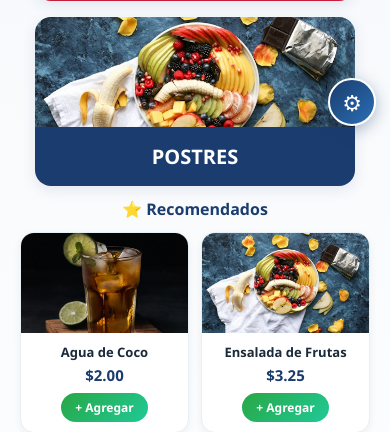
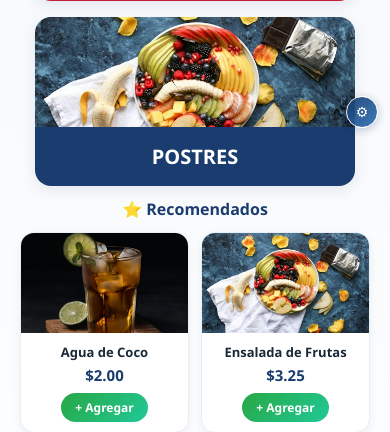
Before and after one commit to paopao0380-svg/recarga-veloz, a Flask app: page / in a window 390 px wide. Shown: the part 704-1136 px from the top of the page. Run offline with Flask 3, Linux system fonts and the light colour scheme; data comes from the database, SQL or seed files in the repository; data that the repository does not hold is empty; some libraries are stand-ins or nearby versions.

Commit message:
Adjust FAB configuration styles for responsiveness

```diff
--- a/templates/index.html
+++ b/templates/index.html
@@ -360,35 +360,37 @@
         /* Tuerca de configuración: esquina inferior derecha */
         .fab-config {
             position: fixed;
-            right: 18px;
-            bottom: 18px;
+            right: 14px;
+            bottom: 14px;
             z-index: 9999;
             display: flex;
             align-items: center;
             justify-content: center;
-            width: 52px;
-            height: 52px;
+            width: 36px;
+            height: 36px;
             border-radius: 50%;
             background: linear-gradient(135deg, #1a3c6e 0%, #2a6fb5 100%);
             color: #fff !important;
             text-decoration: none !important;
-            font-size: 24px;
-            border: 2px solid #fff;
-            box-shadow: 0 4px 16px rgba(26, 60, 110, 0.35);
+            font-size: 16px;
+            border: 1.5px solid #fff;
+            box-shadow: 0 2px 10px rgba(26, 60, 110, 0.3);
             transition: transform 0.18s ease, box-shadow 0.18s ease;
             line-height: 1;
+            opacity: 0.92;
         }
         .fab-config:hover {
-            transform: rotate(45deg) scale(1.08);
-            box-shadow: 0 6px 20px rgba(26, 60, 110, 0.45);
+            transform: rotate(45deg) scale(1.1);
+            box-shadow: 0 4px 14px rgba(26, 60, 110, 0.4);
+            opacity: 1;
         }
         @media (max-width: 480px) {
             .fab-config {
-                right: 14px;
-                bottom: 14px;
-                width: 48px;
-                height: 48px;
-                font-size: 22px;
+                right: 12px;
+                bottom: 12px;
+                width: 32px;
+                height: 32px;
+                font-size: 14px;
             }
         }
 
```
